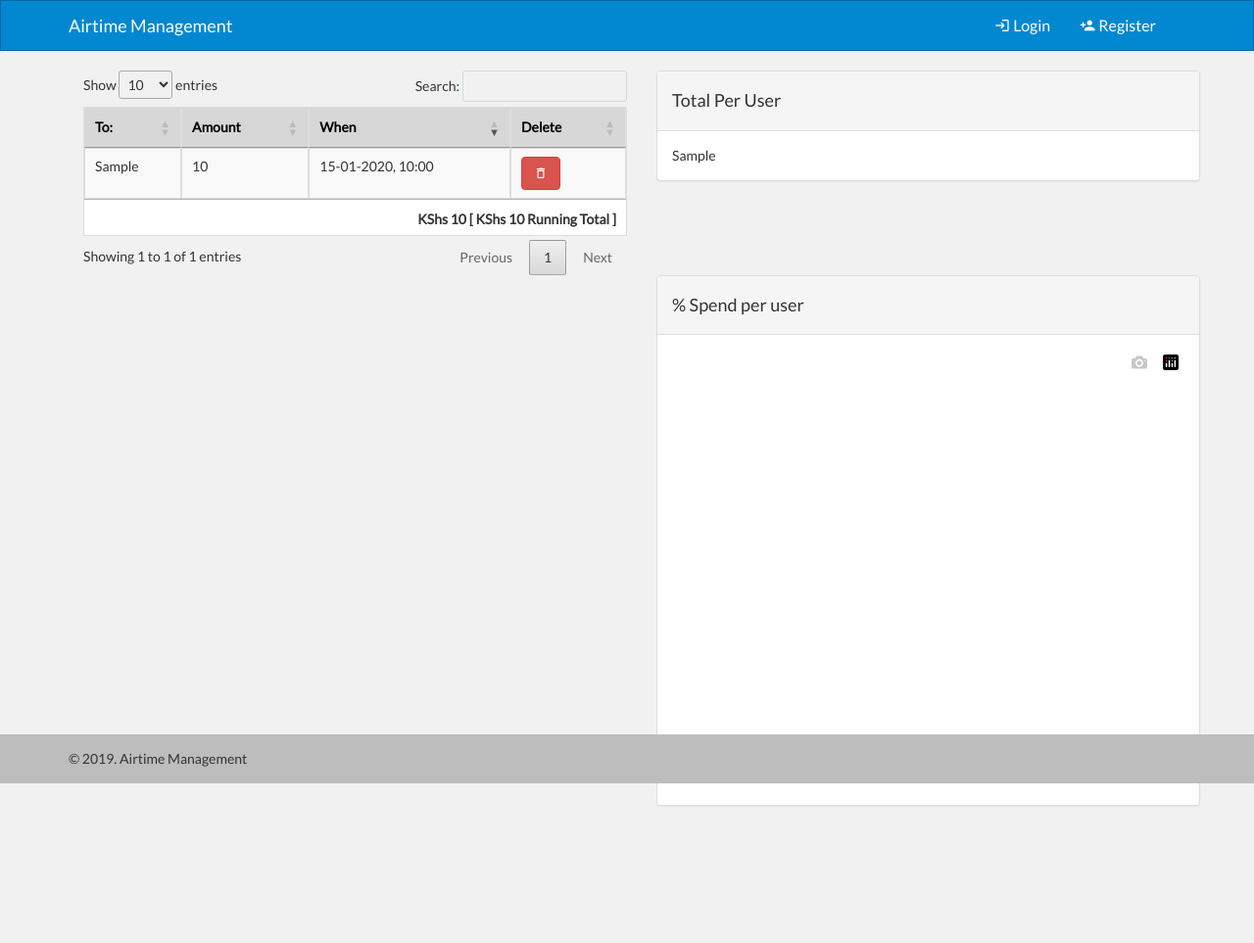
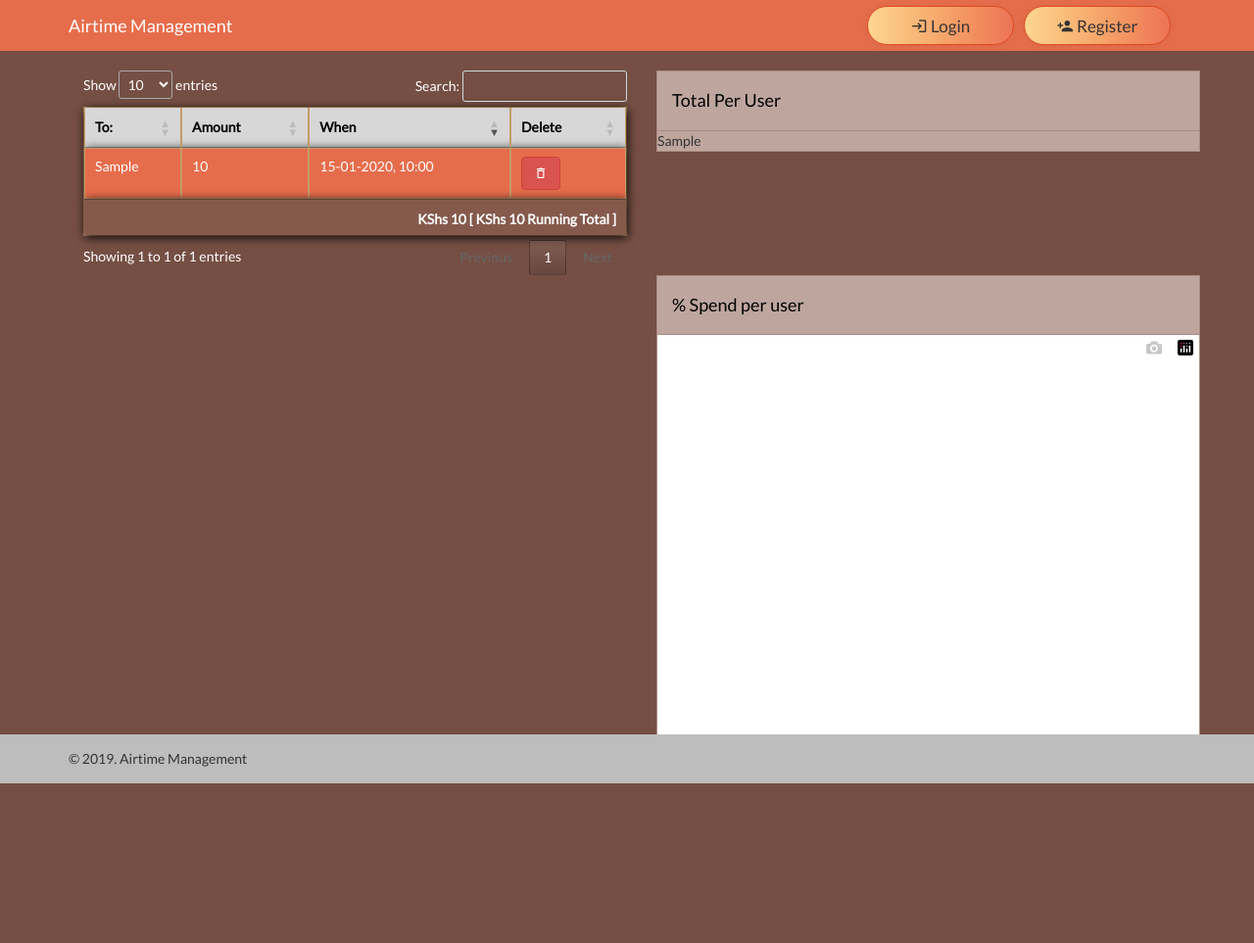
Before and after one commit to nasoma/airtime, a Python web app: template app/templates/dashboard.html in a window 1280 px wide. Shown: the whole page at 98% size. After the commit the page ends 800 px from the top, so only its background shows below. Run offline with Jinja, Linux system fonts and the light colour scheme; the template is opened without the code that fills it: most values are stand-ins (such as "Sample title", 1, 10 or a date in 2020); some libraries are stand-ins or nearby versions.

Commit message:
Updated to Flask 1.0.3

```diff
--- a/app/main/routes.py
+++ b/app/main/routes.py
@@ -1,5 +1,7 @@
 #TODO
 #   upload users via csv
+#   better styling with gradient background and gradient buttons for login and register links
+#   chnage input box to prepend +254
 
 
 from flask import render_template, Blueprint, flash, redirect, url_for
--- a/app/static/css/custom.css
+++ b/app/static/css/custom.css
@@ -1,13 +1,20 @@
 body {
-	background-color: #F1F1F1;
+    background: #754F44;
     font-family: 'Lato', sans-serif;
 }
+
+a {
+    color: #8F6938;
+    text-decoration: none;
+}
+
 .bg-balance {
     background-color: #F2DEDE !important;
     color: #a94442;
     font-size: 16px !important;
     border-color: #DDA8A8 !important;
 }
+
 .balance {
     color: #000;
     font-weight: normal;
@@ -17,122 +24,250 @@ body {
     border: 2px solid #6DCBFA;
     border-radius: 50px;
 }
+
+.btn-success {
+    color: #fff;
+    background-color: #D2B48C;
+    border-color: #C49C68;
+}
+
+.dataTables_wrapper .dataTables_info, .dataTables_wrapper, .dataTables_filter, #table_id_length label {
+    color: #fff !important
+}
+
+.table {
+    margin-bottom: 0
+}
+
+.table-bordered, .table-bordered > tbody > tr > td, .table-bordered > thead > tr > th, .table-bordered > tbody > tr > th {
+    border: 1px solid #C49C68;
+}
+
+.panel-default > .panel-heading {
+    color: #000;
+    background-color: #bea69f;
+    border-color: #AA8A81;
+}
+
+.panel-default {
+    border-color: #AA8A81;
+    border-radius: 0;
+}
+
+table {
+    background-color: #d2b48c;
+}
+
+.panel {
+    background: #BEA69F
+}
+
+.panel-body {
+    padding: 0;
+}
+
+.table-striped > tbody > tr:nth-of-type(2n+1) {
+    background-color: #E66D4C;
+}
+
+tr:hover {
+    background: #C49C68 !important;
+}
+
+.nav li.highlight a {
+    background-image: linear-gradient(to right, #fdd692, #fabf7c, #f6a76b, #f28d5e, #ec7357) !important;
+    margin-left: 10px;
+    border-radius: 120px;
+    width: 150px;
+    text-align: center;
+    height: 40px;
+    line-height: 30px;
+    padding: 5px;
+    margin-top: 5px;
+    font-size: 17px;
+    color: #333 !important;
+    border: 1px solid #E04920;
+    box-shadow: 0 1px 5px 4px rgba(63, 63, 63, .03);
+}
+
+.well {
+    background: #D2B48C;
+    border: 1px solid #956E3B;
+    color: #8F6938;
+    box-shadow: 1px 2px 10px #000;
+}
+
 .errors {
     font-size: 20px;
     text-align: center;
+    background: #D2B48C;
+    border: 1px solid #956E3B;
+    color: #8F6938;
+    padding: 15px;
+    border-radius: 4px;
 }
-.nav>li>a {
+
+.nav > li > a {
     font-size: 16px
 }
+
 .navbar {
     -webkit-border-radius: 0;
     -moz-border-radius: 0;
     border-radius: 0;
 }
+
 .navbar-inverse {
-	border-color: #02689F
+    border-color: #E66D4C
 }
+
 .login li {
     list-style-type: none;
     font-size: 35px;
     line-height: 70px
 }
+
 form input, form textarea, form select {
     border-radius: 0 !important;
     border: 1px solid #0398DB;
 }
+
 .btn-primary {
-	background: #025377;
+    background: #EC7357;
     border-radius: 0;
     padding: 5px 25px;
     border: 1px solid #013045
 }
+
 .form {
-	background: #0298EA;
+    background: #654236;
     padding: 25px;
     border-radius: 5px;
-	border: 1px solid #02689F;
-	color: #fff
+    border: 1px solid #432C24;
+    color: #000;
+    box-shadow: 1px 2px 10px #000;
 }
+
+table tr {
+    box-shadow: 1px 2px 10px #000;
+}
+
 .form label {
     color: #fff;
     font-weight: bold;
     font-size: 10px;
 }
+
 .myform input {
     border-radius: 2px
 }
+
 .bg-red, .bg-red a {
-	background: #0288D1;
+    background: #E66D4C;
     color: #fff !important;
 }
+
 .main-body {
     margin-bottom: 120px
 }
+
 .footer {
     background-color: #bdbdbd;
     padding: 15px;
 }
+
 .footer-links li {
     display: inline-block
 }
+
 .p-15 {
     padding: 5px 15px
 }
+
 #table_id_filter input, #table_id_filter select {
     border: 1px solid #CEDBDB !important;
 }
+
 .rounded-0 {
     -webkit-border-radius: 0 !important;
     -moz-border-radius: 0 !important;
     border-radius: 0 !important;
 }
+
 .rounded-2 {
     -webkit-border-radius: 2px !important;
     -moz-border-radius: 2px !important;
     border-radius: 2px !important;
 }
+
 #table_id_wrapper label {
     font-weight: normal
 }
+
 .danger {
     color: #DC3545
 }
+
 .modal-content {
     background-color: #B3DCED;
 }
+
 .modal-footer {
     border-top: 1px solid #89CAE3;
 }
+
 .modal-header {
     padding: 15px;
     border-bottom: none;
 }
+
 .rounded-4 {
     -webkit-border-radius: 4px !important;
     -moz-border-radius: 4px !important;
     border-radius: 4px !important;
 }
+
 #table_id thead {
     background: #D7D7D7;
     color: #000
 }
+
 th {
     white-space: nowrap;
 }
+
+tfoot tr th {
+    background: #855A4D !important;
+}
+
+table.dataTable tbody tr.even {
+    background-color: #D2B48C !important;
+}
+
+tfoot {
+    background: #6DCBFA !important;
+}
+
+.dataTables_wrapper .dataTables_paginate .paginate_button.disabled, .paginate_button {
+    color: #fff !important;
+}
+
 table.dataTable tfoot th, table.dataTable tfoot td {
     padding: 10px 18px 6px 18px;
     background: #fff;
     border: none;
 }
+
 .m-4 {
     margin-bottom: 5px
 }
+
 @media screen and (min-width: 800px) {
     .pull-right-lg {
         float: right
     }
 }
+
 .login .navbar {
     margin-bottom: 0;
 }
--- a/app/templates/403.html
+++ b/app/templates/403.html
@@ -6,7 +6,7 @@
 
 <div class="container">
 
-    <div class="errors well">
+    <div class="errors">
         <h3>You dont have permissions to view the requested resource.</h3>
 
         <h4>Login or sign up for an account.</h4>
--- a/app/templates/base.html
+++ b/app/templates/base.html
@@ -115,10 +115,10 @@ $(document).ready(function() {
                 Logout</a></li>
                  <li> <a class="" href="#"><span class="balance">Bal: KShs {{ final_float | round_off_balance }}</span></a></li>
             {% else %}
-             <li><a href="{{ url_for('users.login') }}"><i class="mdi mdi-login" aria-hidden="true"></i>
+             <li class="highlight"><a href="{{ url_for('users.login') }}"><i class="mdi mdi-login" aria-hidden="true"></i>
                 Login</a>
             </li>
-            <li><a href="{{ url_for('users.register') }}"><i class="mdi mdi-account-plus" aria-hidden="true"></i>
+            <li class="highlight"><a href="{{ url_for('users.register') }}"><i class="mdi mdi-account-plus" aria-hidden="true"></i>
                 Register</a>
             </li>
 
```
Lines whose indentation alone changed are shown as unchanged.
